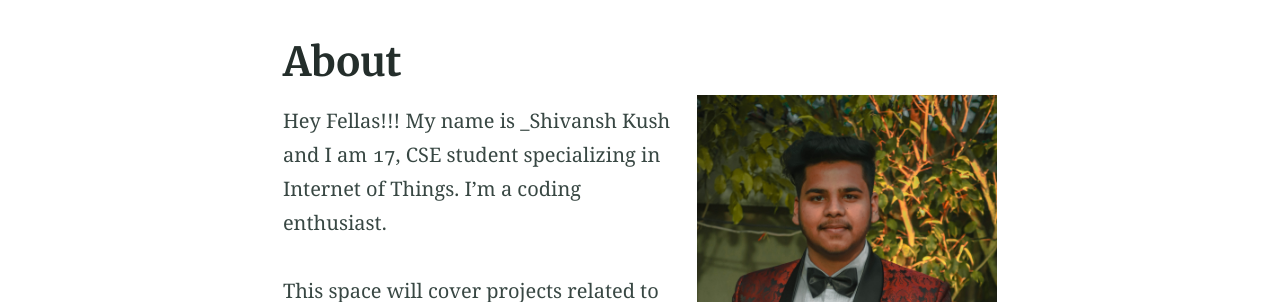
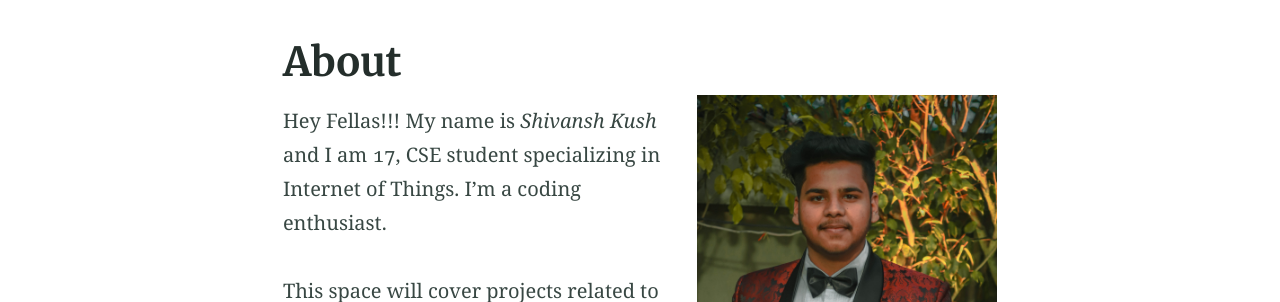
Before and after one commit to aka-Kush/aka-Kush.github.io, a Jekyll site: the page built from about.md, in a window 1280 px wide. Shown: the part 390-692 px from the top of the page. Built offline with Jekyll 4.4.1, drawn with Linux system fonts in a browser that asks for light colours; our own code applies the rules of GitHub Pages for plain Markdown files.

```diff
--- a/about.md
+++ b/about.md
@@ -9,7 +9,7 @@ feature_image: https://picsum.photos/2560/600?image=873
 ---
 {% include figure.html image="/images/about_me.jpg" caption="" position="right" width="300" height="800" %}
 Hey Fellas!!!
-My name is _Shivansh Kush and I am 17, CSE student specializing in Internet of Things. I'm a coding enthusiast.
+My name is _Shivansh Kush_ and I am 17, CSE student specializing in Internet of Things. I'm a coding enthusiast.
 
 This space will cover projects related to IOT.
 Hope you all find my content informative, looking forward to learn new things.
```
